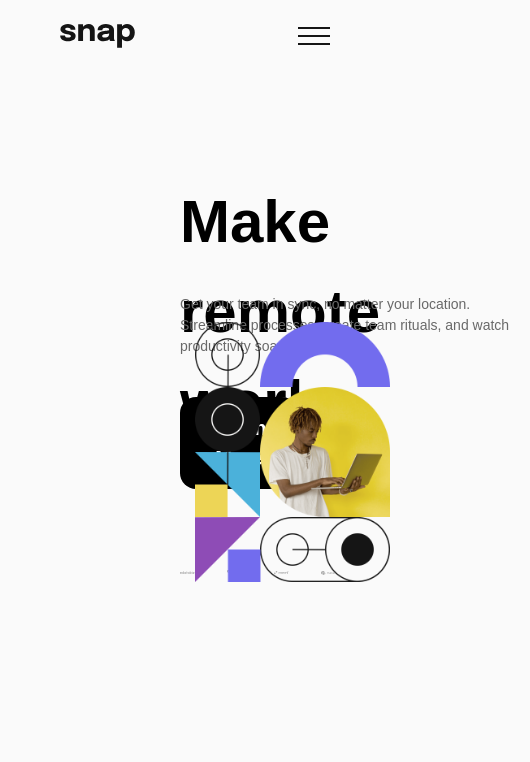
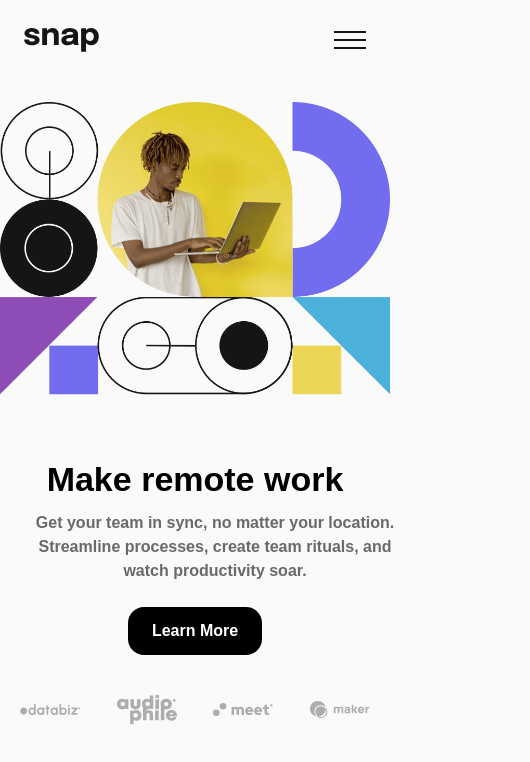
Before and after one commit to olalere-abiodun/dropdown-navigatorUI, a React (Vite) app: page / in a window 390 px wide. Shown: the top 762 px of the page, 530 px wide, since content can reach past the window. Built offline with nearby package versions, Linux system fonts and the light colour scheme.

Commit message:
media screen fix

```diff
--- a/src/assets/style/style.css
+++ b/src/assets/style/style.css
@@ -13,8 +13,7 @@ html, body {
     background-color: var(--default-color);
 }
 .hero-col-2 {
-    background-image: url(../../../public/assets/images/image-hero-desktop.png);
-    height:90vh;
+  background-image: url(/assets/images/image-hero-desktop.png);
   background-position: center;
   background-repeat: no-repeat;
   background-size: contain;
@@ -23,9 +22,28 @@ html, body {
 .headline h1 {
   font-weight: 800;
   font-size: 60px;
-    height:57px;
+  height: 57px;
 }
 
 .headline p {
   color: var(--accent-color);
 }
+
+@media (max-width: 768px) {
+  .hero-col-2 {
+    background-image: url(/assets/images/image-hero-mobile.png);
+    height: 40vh;
+  }
+  .headline {
+    text-align: center;
+    padding: 0 20px;
+  }
+  .headline h1 {
+  /* font-weight: 800; */
+  font-size: 34px;
+  height: 57px;
+}
+.client img {
+    width: 60px;
+}
+}
--- a/src/components/Header.jsx
+++ b/src/components/Header.jsx
@@ -5,7 +5,7 @@ function Header(){
 
     return  (
     <>
-    <header className="flex px-15 py-6">
+    <header className="flex px-6 py-7 lg:px-15 lg:py-6">
   {/* Logo */}
   <img src="/assets/images/logo.svg" alt="Logo" className="h-6" />
 
--- a/src/components/Hero.jsx
+++ b/src/components/Hero.jsx
@@ -3,25 +3,25 @@ import React from "react";
 function Hero() {
   return (
     <>
-      <main className="flex flex-row mb-10">
-        <section className="w-1/2 pl-[180px] pt-12 headline">
-          <h1>
+      <main className="flex flex-col-reverse lg:flex-row mb-10">
+        <section className="w-screen lg:w-1/2 lg:pl-[180px] lg:pt-12 headline">
+          <h1 className="hidden lg:block">
             <span className="hidden lg:inline">Make</span>
             <span className="hidden">remote work</span>
           </h1>
 
-          <h1>
+          <h1 className="mt-4 lg:mt-0">
             <span className="inline lg:hidden">Make</span>{" "}
             <span className="inline lg:inline">remote work</span>
           </h1>
-          <p className="mt-15 w-[350px] text-[14px] font-medium ">
+          <p className="lg:mt-15 font-semibold w-screen lg:w-[350px] lg:text-[14px] lg:font-bold">
             Get your team in sync, no matter your location. Streamline
             processes, create team rituals, and watch productivity soar.
           </p>
-          <button className="bg-black text-white rounded-2xl px-8 py-4 mt-10 text-[20px] font-semibold">
+          <button className="bg-black text-white rounded-2xl text-[16px] mt-6 px-6 py-3 lg:px-8 lg:py-4 lg:mt-10 lg:text-[20px] font-semibold">
             Learn More
           </button>
-          <div className="flex items-center justify-between gap-8 mt-20">
+          <div className="client flex items-center justify-between gap-4 mt-10 lg:gap-8 lg:mt-20">
             <img
               src="/assets/images/client-databiz.svg"
               alt="Databiz"
@@ -44,7 +44,8 @@ function Hero() {
             />
           </div>
         </section>
-        <section className="hero-col-2 w-1/2 mb-5 pr-[50px]"></section>
+        <section className="hero-col-2 mt-0 w-screen lg:w-1/2 mb-5 pr-[50px]">
+        </section>
       </main>
     </>
   );
```
Lines whose indentation alone changed are shown as unchanged.
